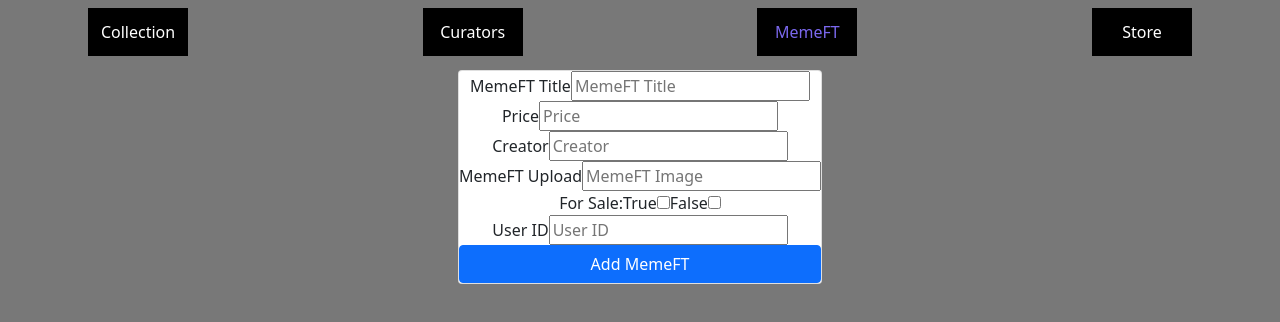
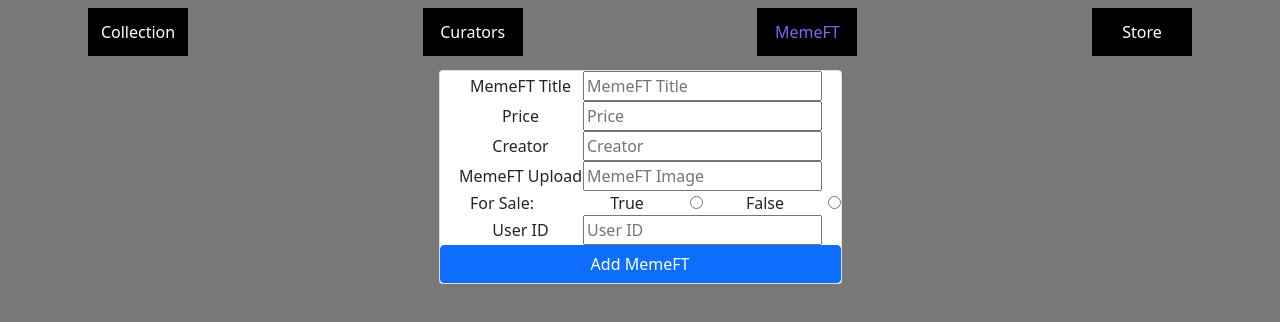
Before and after one commit to SirDigo/Project-3-MemeFT, a React (Create React App) app in the folder my-app/: page /uploadmemeFT in a window 1280 px wide. Shown: the top 322 px of the page. Built offline with nearby package versions, Linux system fonts and the light colour scheme; no server answers.

Commit message:
Form Styling and Randomizer Placeholder

```diff
--- a/my-app/src/components/App.js
+++ b/my-app/src/components/App.js
@@ -29,7 +29,7 @@ function App() {
 //Adding new memeFT from Form
 const uploadMeme = (formData) => {
 
-  fetch("http://localhost:8005/memeft", {
+  fetch("http://localhost:8005/memefts", {
     method: "POST",
     headers: {
       "Content-Type": "application/json",
--- a/my-app/src/components/Store.js
+++ b/my-app/src/components/Store.js
@@ -1,18 +1,23 @@
 import React from 'react';
 // import { useState, useEffect } from 'react';
-import {  Card, Container } from 'react-bootstrap';
+import {  Card, Container, Button } from 'react-bootstrap';
 import 'bootstrap/dist/css/bootstrap.min.css'
 
 function Store () {
 
-
+function handleClick(){
+  const  array= [ 1,2,3,4,5,6]
+   var randomizer= array[Math.floor(Math.random()*array.length)];
+    return console.log(randomizer);
+}
     return(
         <div className='App'>
             <Container>
-                <h1 style={{color:'#7B68EE'}}>Welcome to the Store</h1>
+                <h1 style={{color:'#000000'}}>Welcome to the Store</h1>
                     <Card>
+                    <Button onClick={()=>handleClick()}>Randomizer</Button>
+                    </Card>
 
-                    </Card>
             </Container>
         </div>
     )
--- a/my-app/src/components/UploadmemeFT.js
+++ b/my-app/src/components/UploadmemeFT.js
@@ -6,9 +6,9 @@ function UploadmemeFT({uploadMeme}) {
   const [formData, setFormData] = useState({
     title: "",
     price: 0,
-    Creator: "",
-    Owner: "",
-    for_sale: false,
+    creator: "",
+    owner: "",
+    for_sale: true,
     user_id: 0,
   });
 
@@ -28,7 +28,7 @@ const onSubmit = (e) => {
         <Form style={{
         display: "flex",
         justifyContent: "center",
-        flexWrap: "nowrap",
+        flexWrap: "wrap",
         textAlign: "center",
         alignItems: "center",
       }}
@@ -61,9 +61,9 @@ const onSubmit = (e) => {
               <div>
                 <label>For Sale: </label>
                 <label>True</label>
-                <input type="checkbox" name="true" placeholder="True" onChange={handleChange}/>
+                <input type="radio" name="for_sale" placeholder="True" value={true} onChange={handleChange}/>
                 <label>False</label>
-                <input type="checkbox" name="false" placeholder="False" onChange={handleChange}/>
+                <input type="radio" name="for_sale" placeholder="False" value={false} onChange={handleChange}/>
               </div>
               <div>
                 <label>User ID </label>
--- a/my-app/src/index.css
+++ b/my-app/src/index.css
@@ -12,3 +12,9 @@ code {
   font-family: source-code-pro, Menlo, Monaco, Consolas, 'Courier New',
     monospace;
 }
+
+label {
+  display: inline-block;
+  width: 125px;
+  text-align: center;
+}
```
